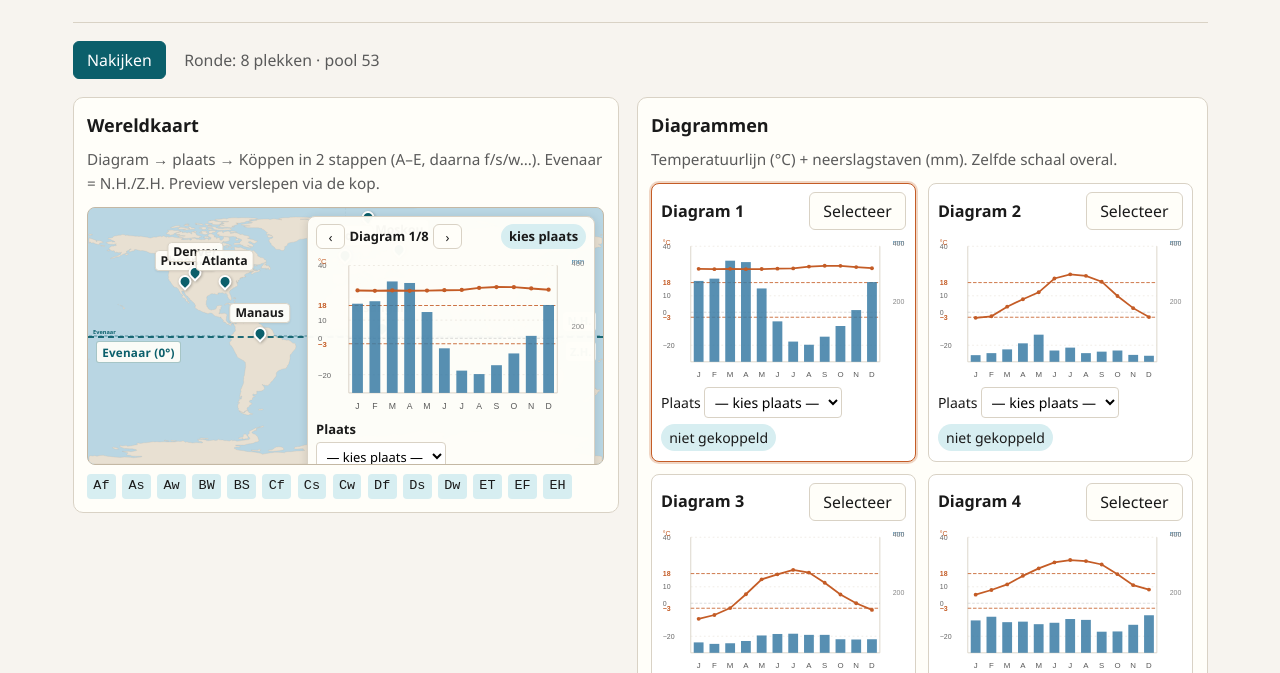
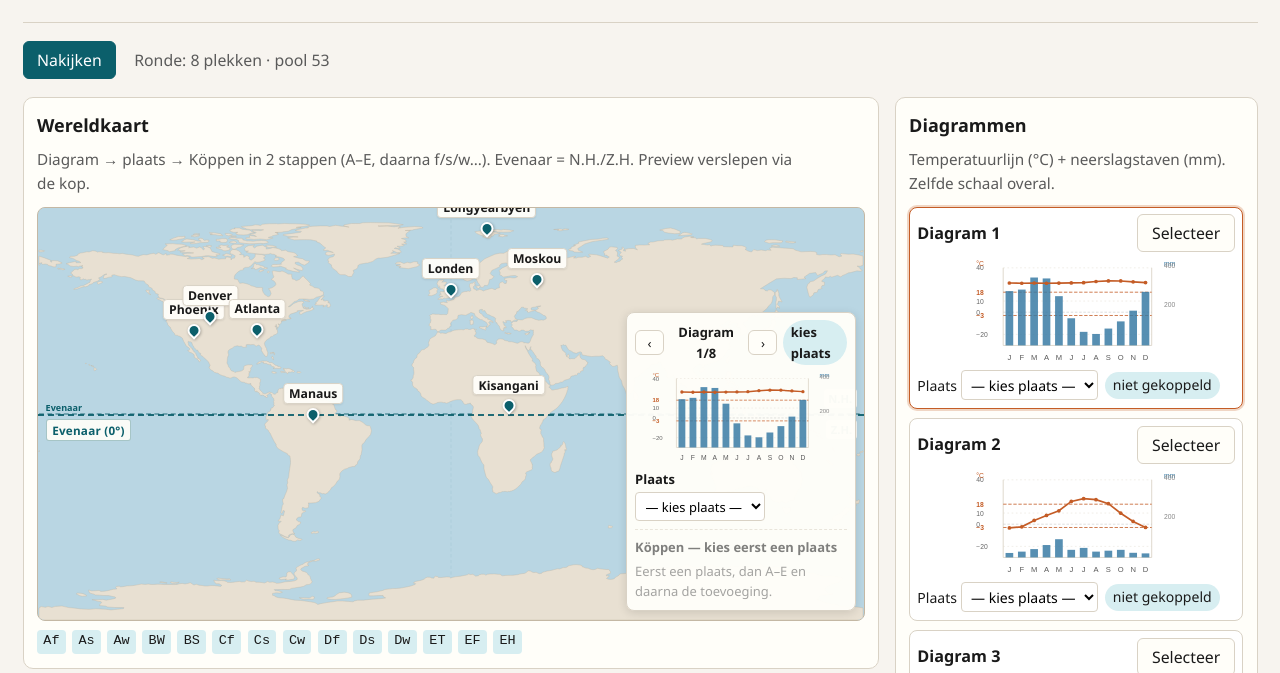
Before and after one commit to ReinderRoos/school-toetsbundel-lucie, a plain HTML site: page lessons/AK/0009-klimaatdiagrammen.html in a window 1280 px wide. Shown: the part 127-800 px from the top of the page. Drawn offline with Linux system fonts and the light colour scheme.

Commit message:
Shrink climate diagrams so the world map leads the layout.

```diff
--- a/lessons/AK/0009-klimaatdiagrammen.html
+++ b/lessons/AK/0009-klimaatdiagrammen.html
@@ -16,7 +16,7 @@
     }
     body { background: var(--paper); }
     .wrap-wide {
-      max-width: 1180px;
+      max-width: 1320px;
       margin: 0 auto;
       padding: 1.25rem 1.25rem 3rem;
     }
@@ -40,14 +40,14 @@
     .toolbar .meta { color: var(--muted); }
     .play {
       display: grid;
-      grid-template-columns: minmax(340px, 1.1fr) minmax(380px, 1.15fr);
-      gap: 1rem;
+      grid-template-columns: minmax(520px, 1.7fr) minmax(240px, 0.72fr);
+      gap: 0.85rem;
       align-items: start;
     }
-    @media (max-width: 900px) {
+    @media (max-width: 980px) {
       .play { grid-template-columns: 1fr; }
     }
-    @media (min-width: 901px) {
+    @media (min-width: 981px) {
       .map-panel { position: sticky; top: 0.75rem; align-self: start; }
     }
     .map-panel, .diagrams-panel, .review-panel {
@@ -177,7 +177,7 @@
       left: 0.45rem;
       top: auto;
       bottom: 0.45rem;
-      width: min(56%, 310px);
+      width: min(38%, 230px);
       z-index: 4;
       background: rgba(255,254,249,0.97);
       border: 1px solid var(--line);
@@ -205,7 +205,10 @@
       cursor: pointer;
     }
     .map-preview-nav .nav-label { font-weight: 600; min-width: 4.2rem; text-align: center; }
-    .map-preview svg { width: 100%; height: auto; display: block; }
+    .map-preview svg {
+      width: 100%; height: auto; display: block;
+      max-height: 96px;
+    }
     .map-preview .guess-block {
       margin-top: 0.4rem;
       padding-top: 0.4rem;
@@ -289,7 +292,7 @@
     .map-explain {
       position: absolute;
       z-index: 5;
-      width: min(54%, 290px);
+      width: min(36%, 240px);
       background: rgba(255,254,249,0.97);
       border: 1px solid var(--line);
       border-radius: 8px;
@@ -317,13 +320,13 @@
     .map-preview .review-status .row-partial { color: #b45309; font-weight: 600; }
     .diagrams-grid {
       display: grid;
-      grid-template-columns: repeat(2, minmax(0, 1fr));
-      gap: 0.65rem;
+      grid-template-columns: 1fr;
+      gap: 0.5rem;
     }
     .diagram-card {
       border: 1px solid var(--line);
       border-radius: 8px;
-      padding: 0.45rem 0.5rem 0.55rem;
+      padding: 0.35rem 0.4rem 0.45rem;
       background: #fff;
     }
     .diagram-card.active {
@@ -343,7 +346,10 @@
       font-size: 0.8rem;
     }
     .diagram-head strong { font-size: 0.9rem; }
-    .diagram-card svg { width: 100%; height: auto; display: block; }
+    .diagram-card svg {
+      width: 100%; height: auto; display: block;
+      max-height: 108px;
+    }
     .assign-row {
       display: flex; flex-wrap: wrap; gap: 0.35rem; align-items: center;
       margin-top: 0.35rem;
@@ -703,7 +709,7 @@
   }
 
   function climateSvg(place) {
-    const W = 280, H = 168;
+    const W = 240, H = 128;
     const padL = 34, padR = 30, padT = 14, padB = 22;
     const plotW = W - padL - padR;
     const plotH = H - padT - padB;
```
